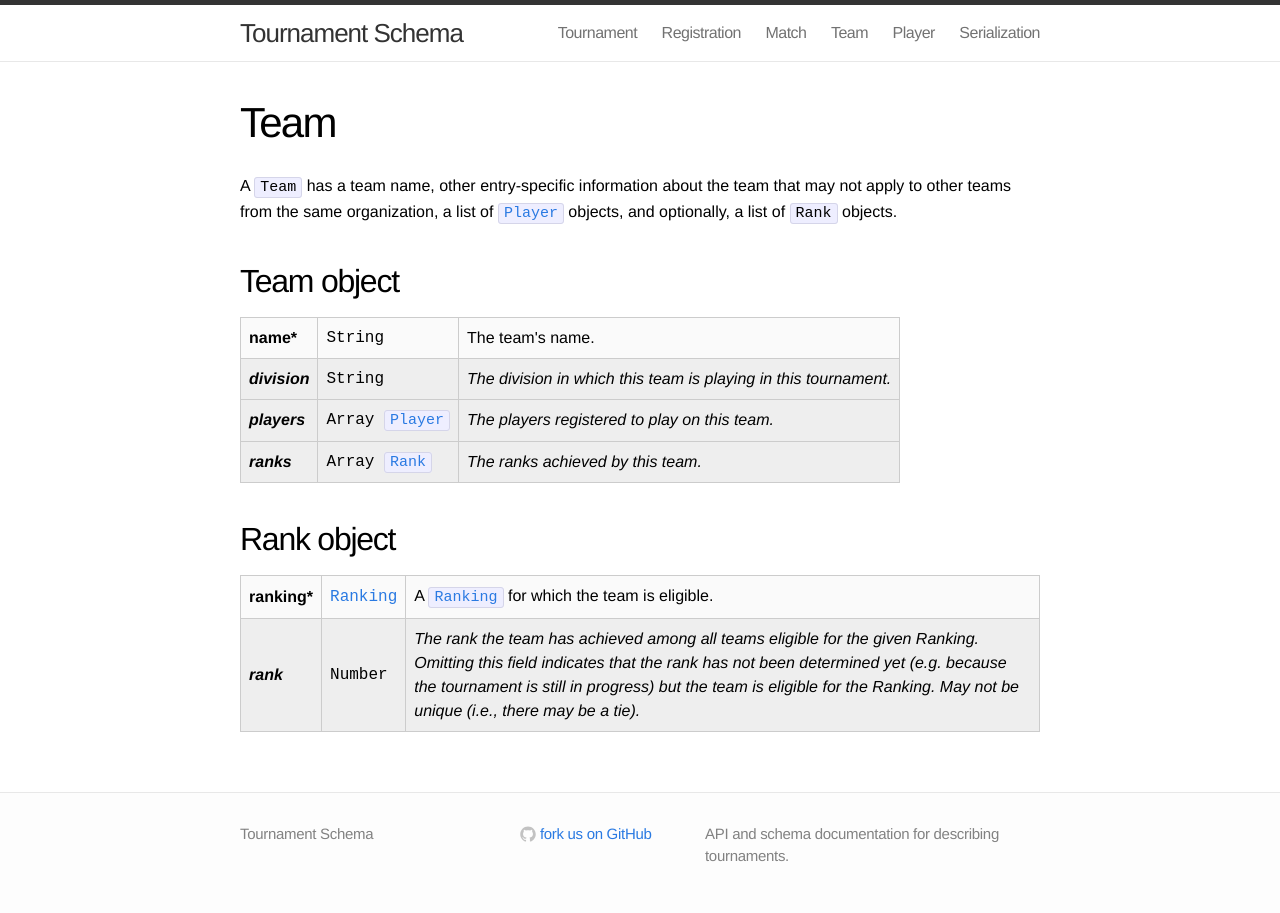
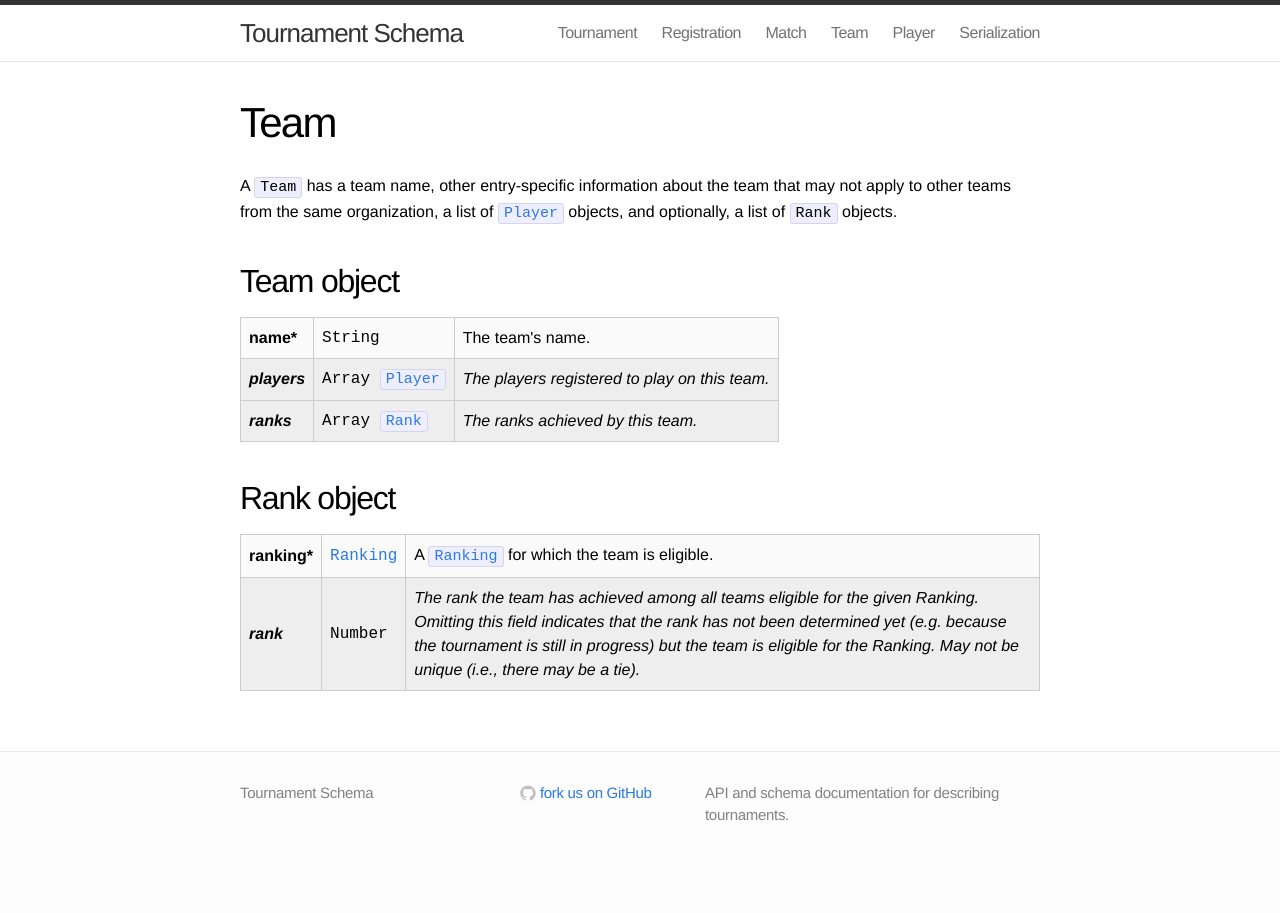
Before and after one commit to quizbowl/schema, a Jekyll site: the page built from team.md, in a window 1280 px wide. Built offline with Jekyll 4.4.1, drawn with Linux system fonts in a browser that asks for light colours.

Commit message:
No divisions. If you have multiple divisions, pretend they're separate tournaments, for the time being.

```diff
--- a/team.md
+++ b/team.md
@@ -11,11 +11,6 @@ A `Team` has a team name, other entry-specific information about the team that m
     <th>name</th>
     <td class="type">String</td>
     <td>The team's name.</td>
-  </tr>
-  <tr class="optional">
-    <th>division</th>
-    <td class="type">String</td>
-    <td>The division in which this team is playing in this tournament.</td>
   </tr>
   <tr class="optional">
     <th>players</th>
```
